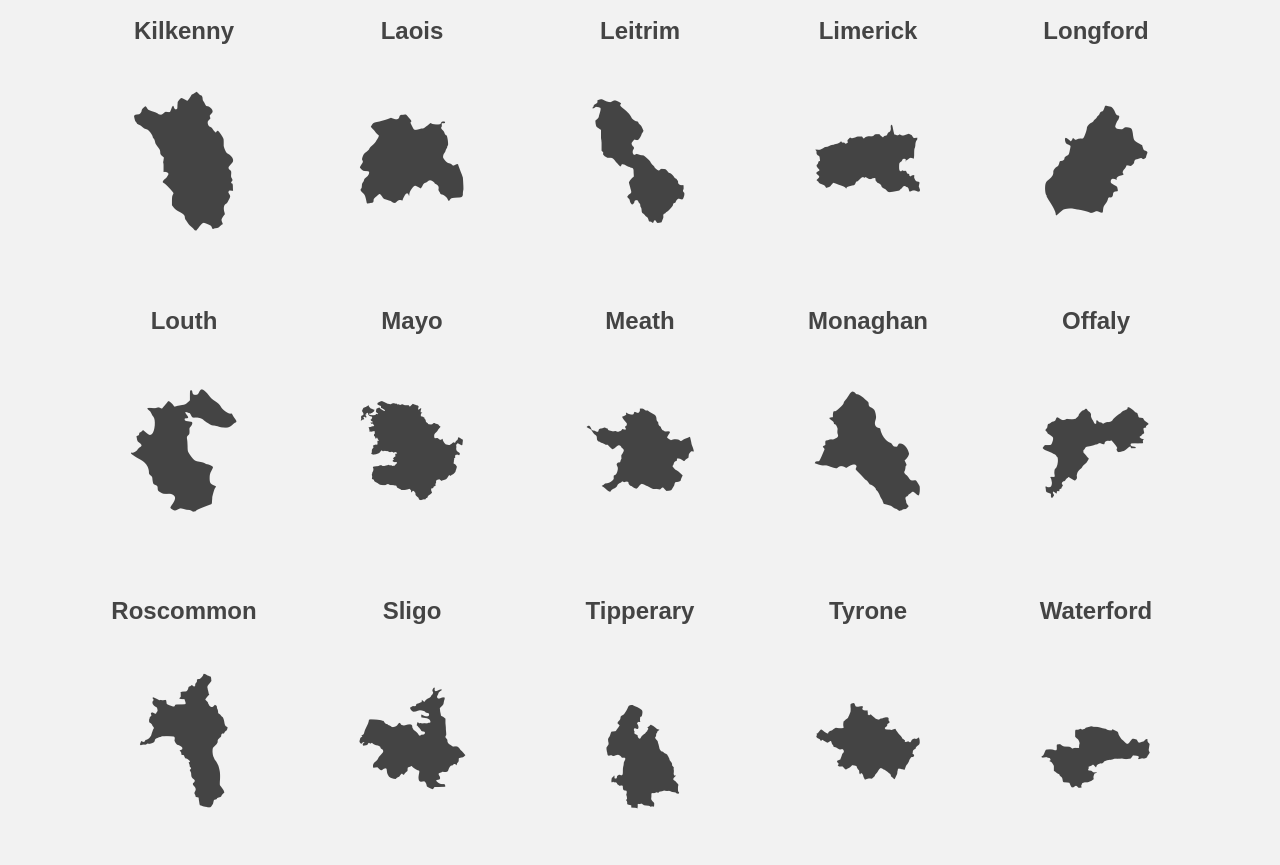
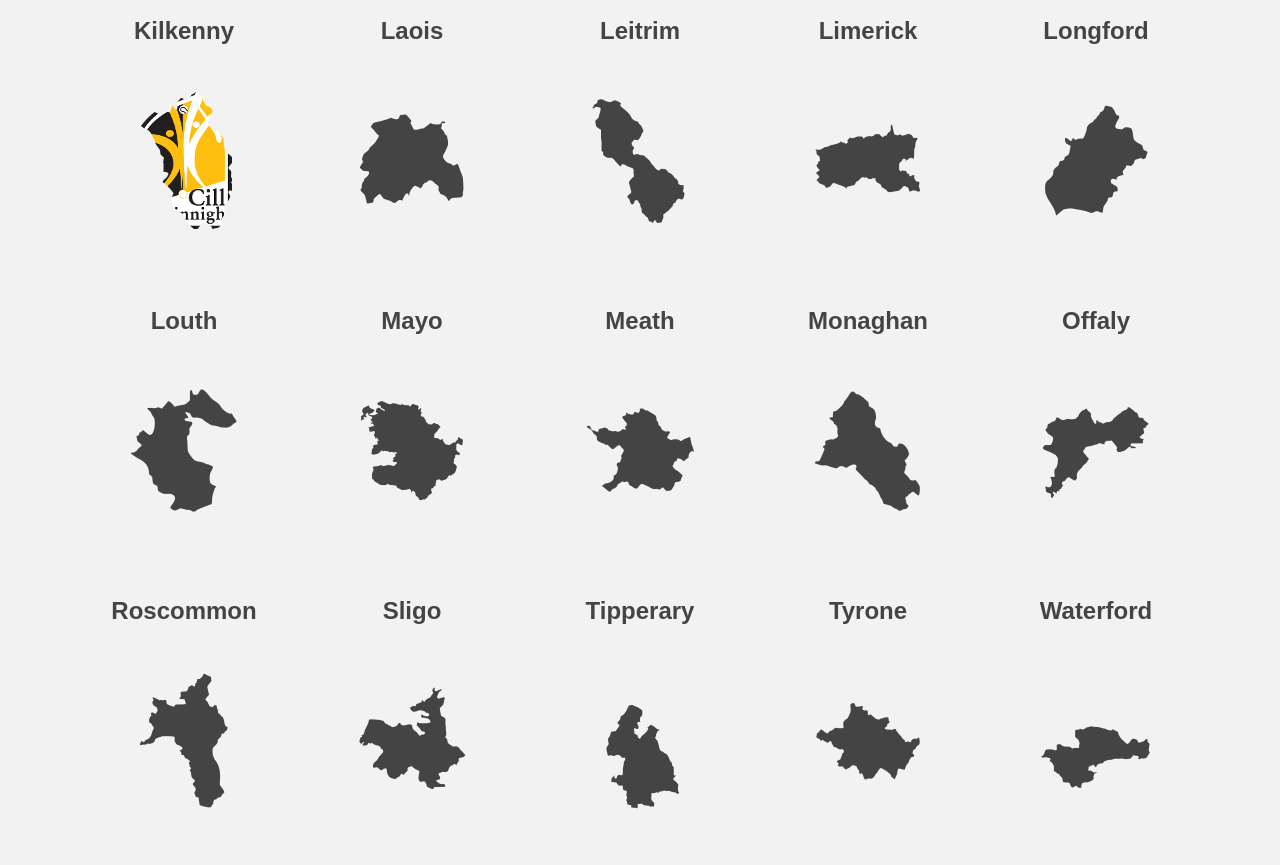
Before and after one commit to harrymckillen/ireland-glyph-font, a plain HTML site: page index.html in a window 1280 px wide. Shown: the part 952-1817 px from the top of the page. Drawn offline with Linux system fonts and the light colour scheme.

Commit message:
Add clipped background image

```diff
--- a/index.html
+++ b/index.html
@@ -2,6 +2,9 @@
 <html>
 	<head>
 		<title>Ireland Glyph Font Regular</title>
+		<meta http-equiv="X-UA-Compatible" content="IE=edge,chrome=1">
+		<meta name="viewport" content="width=device-width, initial-scale=1, maximum-scale=1, user-scalable=0">
+
 		<link rel="stylesheet" href="style.css"/>
 		<link rel="stylesheet" href="ireland_glyph_font.css"/>
 		<!--
--- a/ireland_glyph_font.css
+++ b/ireland_glyph_font.css
@@ -80,7 +80,18 @@ body{
 }
 .icon-kilkenny:before {
     content: "\0062";
+   	background: url(images/kilkenny-crest-sml.png) 4px 17px no-repeat;
+	-webkit-background-clip: text;
+	-webkit-text-fill-color: transparent;
+    /* background: url(images/kilkenny-crest.png) -100px -40px no-repeat;
+    	-webkit-background-clip: text;
+      	-webkit-text-fill-color: transparent; */
 }
+/* .icon-kilkenny {
+    background: url(images/kilkenny-crest.png) -100px -40px no-repeat;
+	-webkit-background-clip: text;
+  	-webkit-text-fill-color: transparent;
+} */
 .icon-laois:before {
     content: "\0055";
 }
```
Also changed, not shown: images/kilkenny-crest-sml.png (added), images/kilkenny-crest.png (added).
